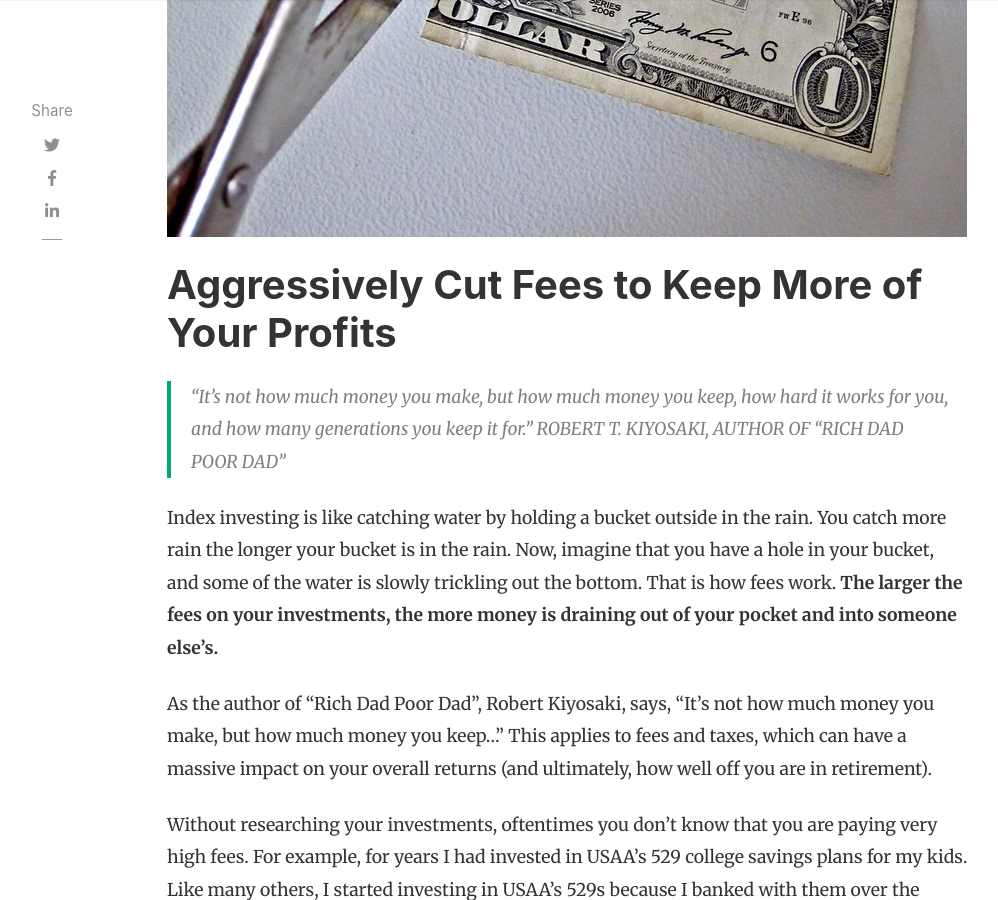
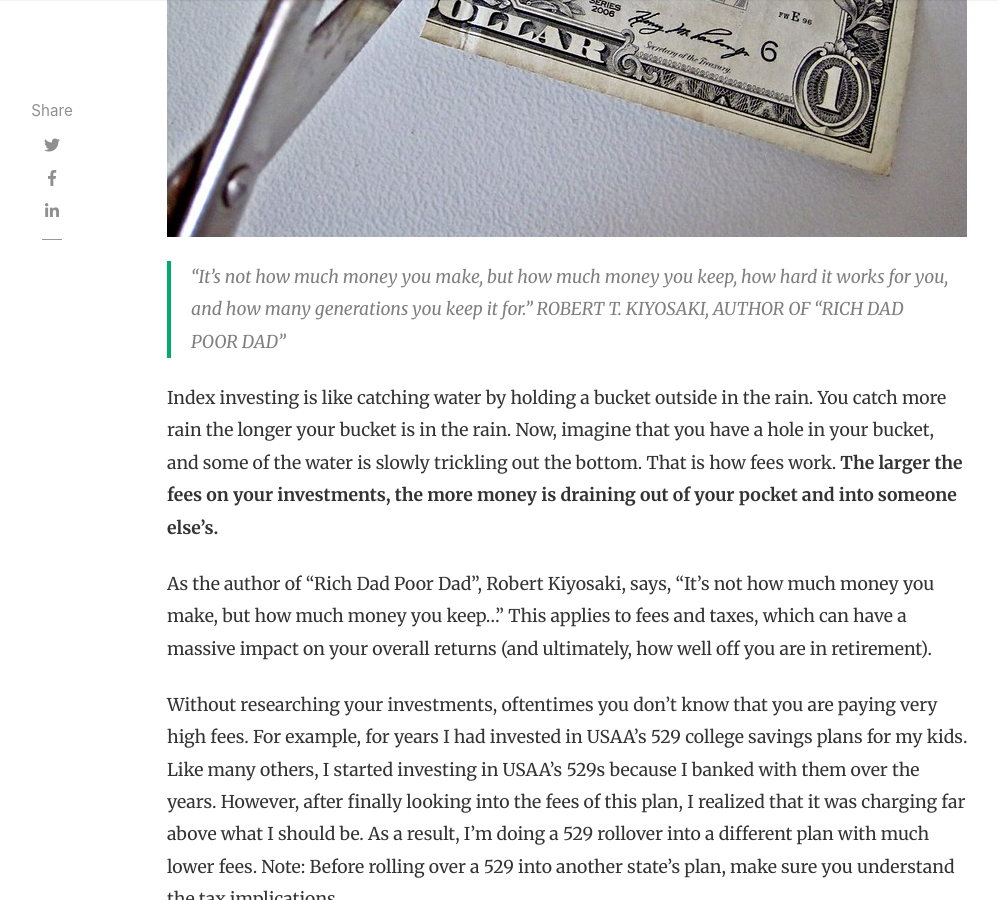
Before and after one commit to militaryinvestor/militaryinvestor.github.io, a Jekyll site: the page built from _posts/2021-09-19-Aggressively-Cut-Fees-to-Keep-More-of-Your-Profits.md, in a window 1280 px wide and 900 px high, scrolled down 692 px. Shown: the whole window, without its empty margins (118-1116 px from the left). Built offline with Jekyll 4.4.1, drawn with Linux system fonts in a browser that asks for light colours; nearby versions of some CDN libraries; comment, search, counter and statistics services are not loaded.

Commit message:
Update 2021-09-19-Aggressively-Cut-Fees-to-Keep-More-of-Your-Profits.md

```diff
--- a/_posts/2021-09-19-Aggressively-Cut-Fees-to-Keep-More-of-Your-Profits.md
+++ b/_posts/2021-09-19-Aggressively-Cut-Fees-to-Keep-More-of-Your-Profits.md
@@ -7,8 +7,6 @@
 featured: false
 hidden: false
 ---
-
-# Aggressively Cut Fees to Keep More of Your Profits
 
 > “It’s not how much money you make, but how much money you keep, how hard it works for you, and how many generations you keep it for.”
 > ROBERT T. KIYOSAKI, AUTHOR OF “RICH DAD POOR DAD”
```
